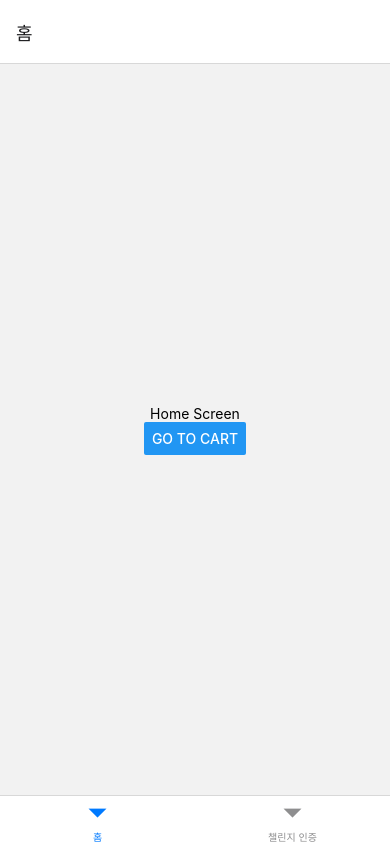
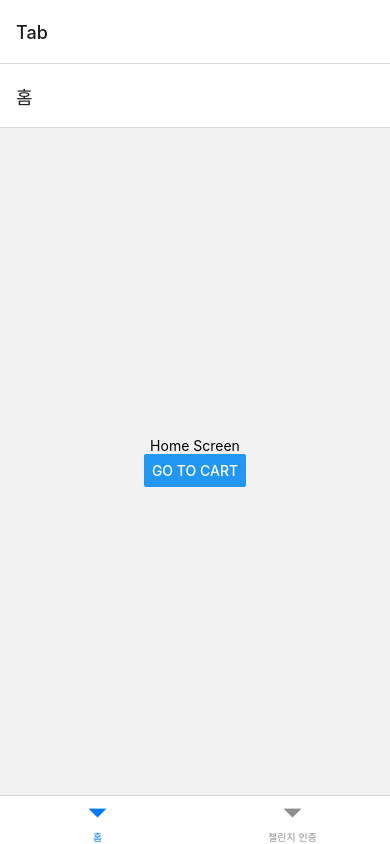
Before and after one commit to eamon3481/challengersAssignment, a React Native app: screen / in a window 390 px wide. Built offline with nearby package versions, Linux system fonts and the light colour scheme.

Commit message:
🚚  Add App.tsx  and change navigate

```diff
--- a/index.js
+++ b/index.js
@@ -4,6 +4,6 @@
 
 import {AppRegistry} from 'react-native';
 import {name as appName} from './app.json';
-import Navigate from './src/components/navigation/Navigate';
+import App from './src/App';
 
-AppRegistry.registerComponent(appName, () => Navigate);
+AppRegistry.registerComponent(appName, () => App);
--- /dev/null
+++ b/src/App.tsx
@@ -0,0 +1,15 @@
+import React from 'react';
+import {QueryClient, QueryClientProvider} from 'react-query';
+import Navigate from './navigation/Navigate';
+
+const queryClient = new QueryClient();
+
+const App: React.FC = () => {
+  return (
+    <QueryClientProvider client={queryClient}>
+      <Navigate />
+    </QueryClientProvider>
+  );
+};
+
+export default App;
--- a/src/components/navigation/Navigate.tsx
+++ b/src/navigation/Navigate.tsx
@@ -1,11 +1,11 @@
 import {NavigationContainer} from '@react-navigation/native';
 import React from 'react';
-import TabNavigation from './TabNavigation';
+import StackNavigation from './StackNavigation';
 
 const Navigate: React.FC = () => {
   return (
     <NavigationContainer>
-      <TabNavigation />
+      <StackNavigation />
     </NavigationContainer>
   );
 };
--- a/src/components/navigation/StackNavigation.tsx
+++ b/src/navigation/StackNavigation.tsx
@@ -1,20 +1,18 @@
 import {createNativeStackNavigator} from '@react-navigation/native-stack';
 import React from 'react';
 import CartScreen from '../screens/CartScreen';
-import HomeScreen from '../screens/HomeScreen';
+import TabNavigation from './TabNavigation';
 
 export type StackNavigationType = {
-  Home: undefined;
+  Tab: undefined;
   Cart: undefined;
 };
 
 const StackNavigation: React.FC = () => {
   const Stack = createNativeStackNavigator<StackNavigationType>();
   return (
-    <Stack.Navigator
-      initialRouteName="Home"
-      screenOptions={{headerShown: false}}>
-      <Stack.Screen name="Home" component={HomeScreen} />
+    <Stack.Navigator initialRouteName="Tab">
+      <Stack.Screen name="Tab" component={TabNavigation} />
       <Stack.Screen name="Cart" component={CartScreen} />
     </Stack.Navigator>
   );
--- a/src/components/navigation/TabNavigation.tsx
+++ b/src/navigation/TabNavigation.tsx
@@ -1,7 +1,7 @@
 import {createBottomTabNavigator} from '@react-navigation/bottom-tabs';
 import React from 'react';
 import ChallengeCertificationScreen from '../screens/ChallengeCertificationScreen';
-import StackNavigation from './StackNavigation';
+import HomeScreen from '../screens/HomeScreen';
 
 // import { Container } from './styles';
 
@@ -9,7 +9,7 @@ const TabNavigation: React.FC = () => {
   const Tab = createBottomTabNavigator();
   return (
     <Tab.Navigator initialRouteName="홈">
-      <Tab.Screen name="홈" component={StackNavigation} />
+      <Tab.Screen name="홈" component={HomeScreen} />
       <Tab.Screen name="챌린지 인증" component={ChallengeCertificationScreen} />
     </Tab.Navigator>
   );
```
Also changed, not shown: src/screens/CartScreen.tsx (renamed from src/components/screens/CartScreen.tsx), src/screens/ChallengeCertificationScreen.tsx (renamed from src/components/screens/ChallengeCertificationScreen.tsx), src/screens/HomeScreen.tsx (renamed from src/components/screens/HomeScreen.tsx), 1 other file (tests, documents, lock files or other folders).
